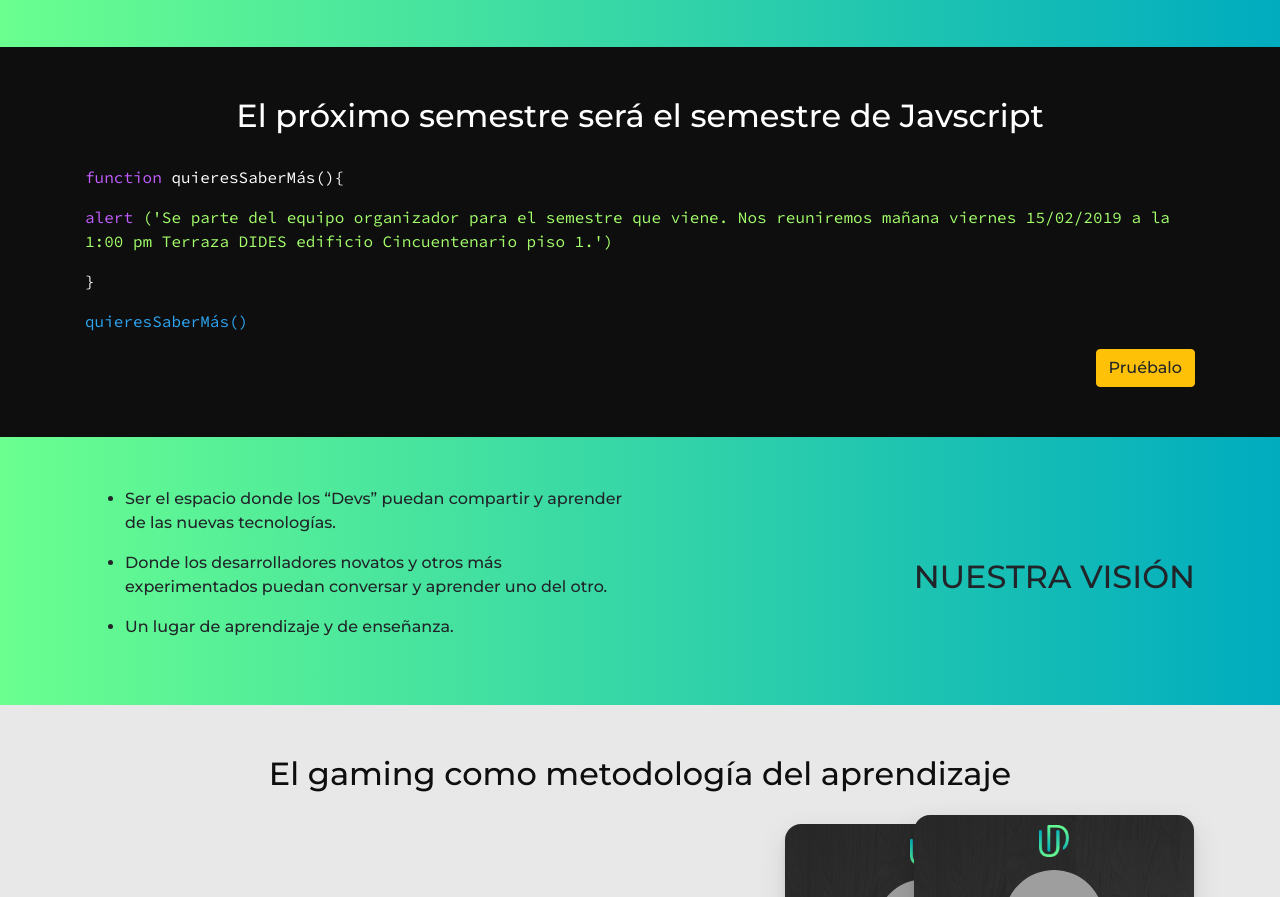
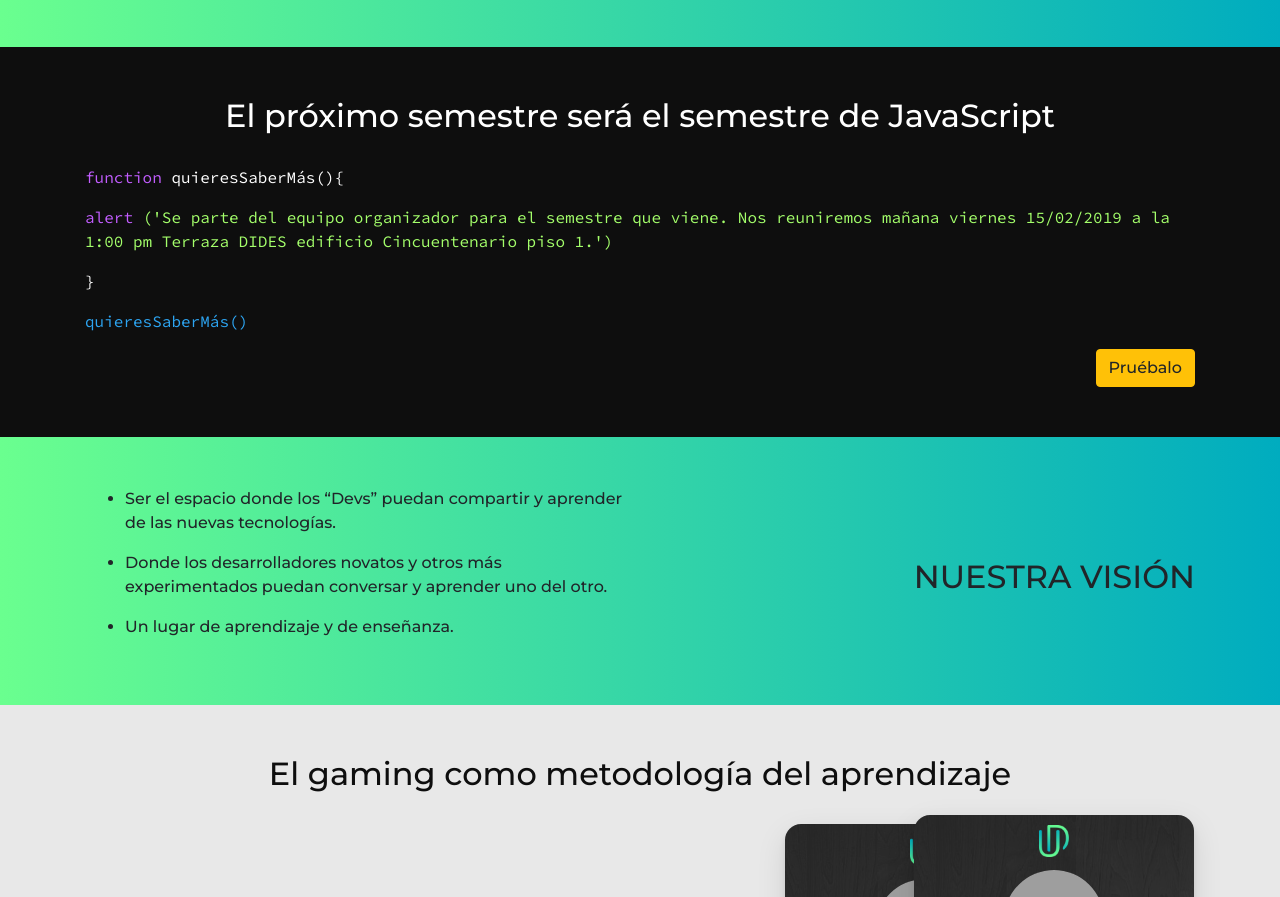
Before and after one commit to UcabDevs/ucabdevs.github.io, a plain HTML site: page index.html in a window 1280 px wide. Shown: the part 1101-1998 px from the top of the page. Drawn offline with nearby package versions, Linux system fonts and the light colour scheme; grey boxes are pictures that could not be loaded.

Commit message:
Fix Ortografico

```diff
--- a/index.html
+++ b/index.html
@@ -96,7 +96,7 @@
     <article class="alignLeft">
       <div class="container">
         <div class="encabezado">
-          <h2>El próximo semestre será el semestre de Javscript</h2>
+          <h2>El próximo semestre será el semestre de JavaScript</h2>
         </div>
         <p>
           <span class="funciones">function</span> quieresSaberMás(){</p>
```
